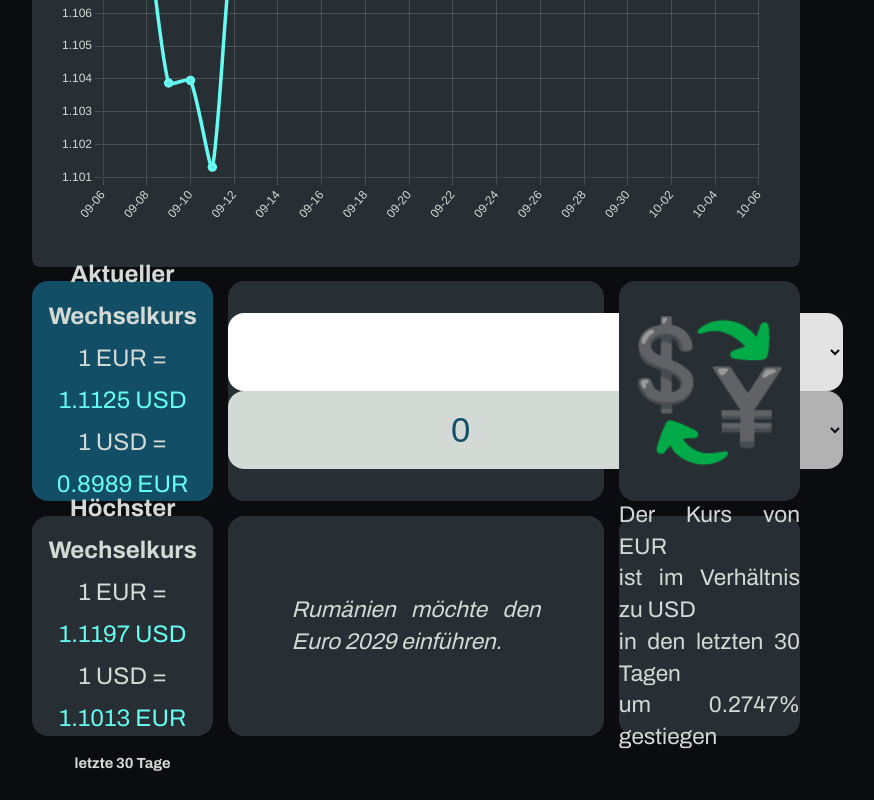
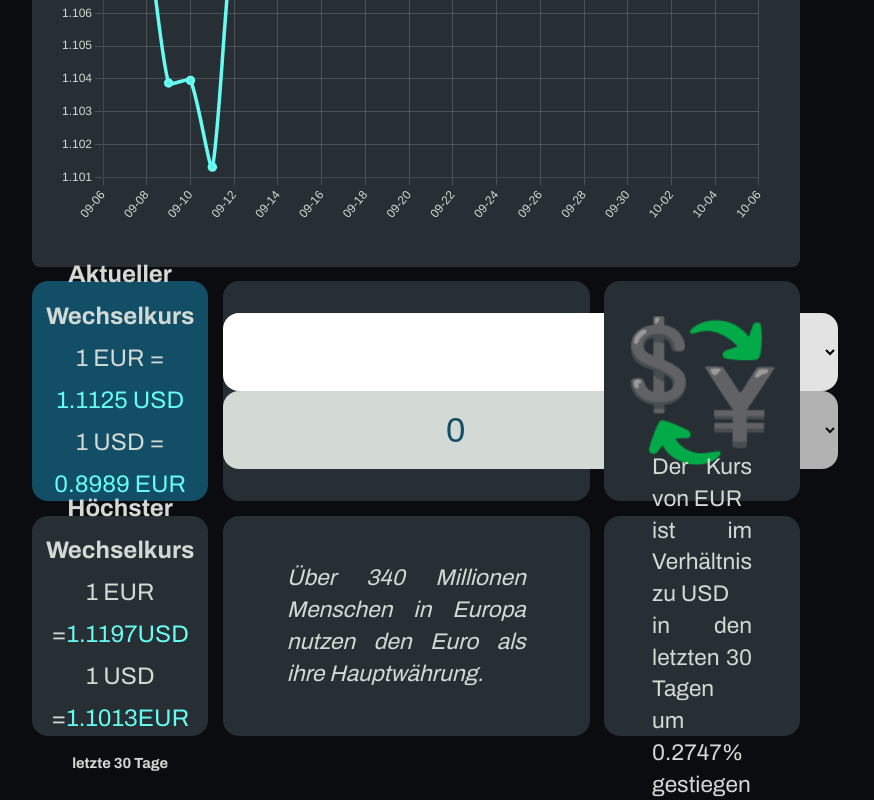
Before and after one commit to LeCram0ni/currency-grid, a React (Vite) app: page / in a window 1280 px wide. Shown: the part 549-1349 px from the top of the page, without its empty margins (224-1098 px from the left). Built offline with nearby package versions, Linux system fonts and the light colour scheme.

Commit message:
better naming, added funfacts

```diff
--- a/src/App.css
+++ b/src/App.css
@@ -289,6 +289,10 @@ section:hover {
    font-size: 17pt;
 }
 
+.trend {
+   margin: 0 48px 0 48px;
+}
+
 .funfact {
    line-height: 1.4;
    padding: 64px;
--- a/src/components/Funfact.jsx
+++ b/src/components/Funfact.jsx
@@ -12,18 +12,33 @@ export default function Funfact() {
       "Um dem Euro beizutreten, müssen Länder bestimmte wirtschaftliche Kriterien erfüllen, die als Maastricht-Kriterien bekannt sind. Diese Kriterien betreffen unter anderem Inflation, öffentliche Schulden und Wechselkursstabilität.",
       "Die erste Euro-Münze wurde am 1. Januar 2002 in Berlin geprägt, um den offiziellen Start des Euros als Bargeld zu feiern.",
       "Viele Länder haben beim Euro-Wechselkurs einen festen Wechselkurs zur nationalen Währung, um Stabilität zu gewährleisten. Zum Beispiel wurde der Wechselkurs der D-Mark auf 1,95583 D-Mark pro Euro festgelegt.",
+      "Die Einführung des Euro war eine gewaltige logistische Aufgabe, bei der unter strengsten Sicherheitsauflagen innerhalb weniger Wochen 15 Milliarden Banknoten und 52 Milliarden Münzen in Umlauf gebracht wurden.",
+      "Im Jahr 2019 wurden rund 5210 Tonnen Baumwollfasern für den Druck von Euro-Banknoten verwendet.",
+      "Die Zahl der im Umlauf befindlichen Euro-Banknoten ist von 7,8 Milliarden im Jahr 2002 auf 27,6 Milliarden im November 2021 gestiegen. Im November 2021 belief sich ihr Wert Schätzungen zufolge auf insgesamt 1,5 Billionen Euro, gegenüber 246 Milliarden Euro im Jahr 2002."
+
    ]
 
-   const initial = funfactsArray[Math.floor(Math.random() * funfactsArray.length)]
+   const initial = funfactsArray[getRandomIndex()]
    const [funfact, setFunfact] = useState(initial)
 
-   function getFunfact() {
-      let newFunfact = funfactsArray[Math.floor(Math.random() * funfactsArray.length)]
+   function getRandomIndex() {
+      return Math.floor(Math.random() * funfactsArray.length)
+   }
+
+   function getNextFunfact() {
+      let newFunfact = ""
+      let index = funfactsArray.indexOf(funfact)
+      console.log("index " + index)
+      if (index < funfactsArray.length - 1) {
+         newFunfact = funfactsArray[index + 1]
+      } else {
+         newFunfact = funfactsArray[0]
+      }
       setFunfact(newFunfact)
    }
 
    return (<>
-      <div className="flex line-height-small funfact" onClick={getFunfact}>
+      <div className="flex line-height-small funfact" onClick={getNextFunfact}>
          {funfact}
       </div>
    </>)
--- a/src/components/Trend.jsx
+++ b/src/components/Trend.jsx
@@ -1,11 +1,13 @@
 export default function Trend({ selectedCurrency1, selectedCurrency2, trend, trendWording }) {
 
    return (<>
-      <div className="flex line-height-small">
-         {`Der Kurs von ${selectedCurrency1}`}<br />
-         {`ist im Verhältnis zu ${selectedCurrency2}`}<br />
-         in den letzten 30 Tagen <br />
-         {`um ${Math.abs(trend).toFixed(4)}% ${trendWording}`}
+      <div className="flex line-height-small trend">
+         {selectedCurrency1 == selectedCurrency2 ? "Wähle zwei verschiedene Währungen aus!" : (
+            <> {`Der Kurs von ${selectedCurrency1}`}<br />
+               {`ist im Verhältnis zu ${selectedCurrency2}`}<br />
+               in den letzten 30 Tagen <br />
+               {`um ${Math.abs(trend).toFixed(4)}% ${trendWording}`}</>)
+         }
       </div>
    </>)
 }
```
Also changed, not shown: src/components/HighestRate.jsx (+10 -2 lines).
